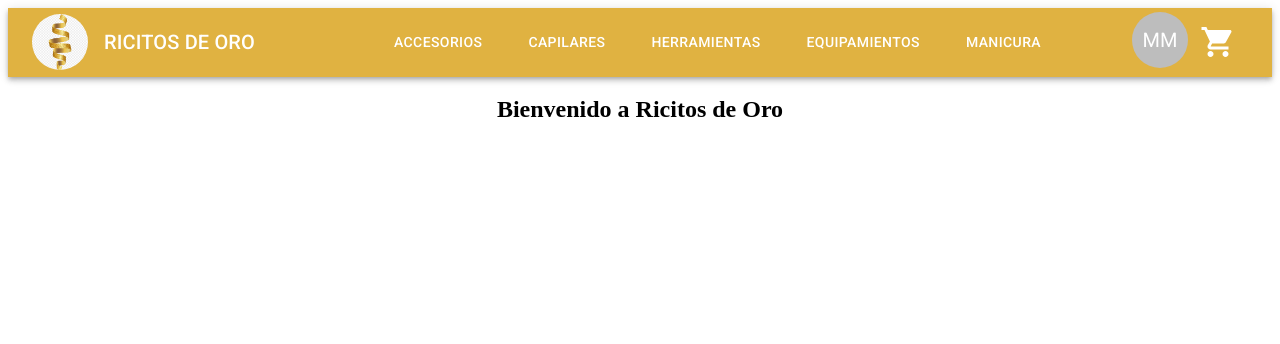
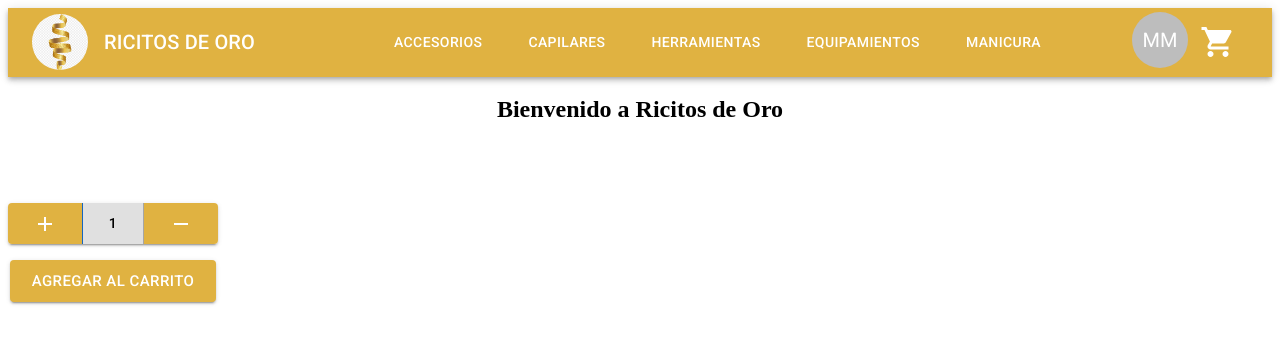
Before and after one commit to belumillan/ricitos-de-oro, a React (Create React App) app: page / in a window 1280 px wide. Shown: the top 344 px of the page. Built offline with nearby package versions, Linux system fonts and the light colour scheme.

Commit message:
Se agrega un componente itemCount
Se agrega un componente que se utiliza para contar items y agregarlos al carrito

```diff
--- a/package.json
+++ b/package.json
@@ -13,6 +13,7 @@
     "react": "^17.0.2",
     "react-dom": "^17.0.2",
     "react-scripts": "4.0.3",
+    "react-toastify": "^8.1.0",
     "web-vitals": "^1.1.2"
   },
   "scripts": {
--- a/src/App.js
+++ b/src/App.js
@@ -1,7 +1,12 @@
 import NavBar from "./components/NavBar"
 import ItemListContainer from "./components/ItemListContainer"
 
+
 const App = () => {
+
+//Prueba de useState Hook, ver de usar react tostify para mostrar mensajes de alertas, ver useEffect
+//Cuando el estado cambia, si los props que se reciben o si el componente padre se esta volviendo a ejecutar cambian se vuelve a renderizar el componente , se puede usar el useEffect en ese caso, el return dentro del useEffect se ejecuta antes de que deje de existir el componente
+//Ver efecto useRef
 
     //Mas adelante se implementara logica para saber si el usuario esta logueado o no, y si esta logueado traeria info del user
 
@@ -19,6 +24,7 @@ const App = () => {
     <>
         <NavBar id="ricitosDeOroBar" userName="Masha Masha" links={links} loggedIn={loggedIn}></NavBar>
         <ItemListContainer id='itemListContainer' greeting="Bienvenido a Ricitos de Oro"></ItemListContainer>
+
     </>
     )
 
--- /dev/null
+++ b/src/components/ItemCount.js
@@ -0,0 +1,112 @@
+
+import AddIcon from '@mui/icons-material/Add';
+import RemoveIcon from '@mui/icons-material/Remove';
+import { useState } from "react";
+import Button from '@mui/material/Button';
+import ButtonGroup from '@mui/material/ButtonGroup';
+import Typography from '@mui/material/Typography';
+import Box from '@mui/material/Box';
+import { ToastContainer, toast } from 'react-toastify';
+import 'react-toastify/dist/ReactToastify.css';
+
+const ItemCount = ({stock, initial, onAddCallback}) => {
+
+    const [total, setTotal] = useState(initial);
+
+    const handleIncrement = () => {
+
+        if(total + 1 <= stock)
+            setTotal(total + 1)
+        else
+            toast.error(`Solo quedan disponibles: ${stock} items del producto`,
+            { autoClose: 7000,
+             position: toast.POSITION.BOTTOM_RIGHT,
+             hideProgressBar: true })
+    };
+
+    const handleDecrement = () => {
+
+        if(total - 1 > 0)
+            setTotal(total - 1)
+    };
+
+    const addItemToCart = () => {
+
+        if(total <= stock)
+        {
+            onAddCallback(total)
+        }
+
+    }
+
+    return (
+
+        <Box
+            sx={{
+                marginTop: 8,
+                display: 'flex',
+                flexDirection: 'column',
+                alignItems: 'center',
+                justifyContent: 'center',
+                gap: 2,
+                width: 210
+          }}
+        >
+            <ToastContainer />
+            <ButtonGroup variant="contained" size="large" fullWidth>
+
+                <Button
+                    size="small"
+                    onClick={handleIncrement}
+                    sx={{
+                        bgcolor:'#e0b241',
+                        color: 'white',
+                        '&:hover': {
+                            background: "#ebd8ab",
+                        }
+                    }}
+
+                >
+                    <AddIcon/>
+                </Button>
+
+                <Button disabled sx={{width:100}}>
+                    <Typography color='black' variant='button'>
+                        {total}
+                    </Typography>
+                </Button>
+
+                <Button
+                    size="small"
+                    onClick={handleDecrement}
+                    sx={{bgcolor:'#e0b241',
+                    color: 'white',
+                    '&:hover': {
+                        background: "#ebd8ab",
+                    }
+                }}
+                >
+                    <RemoveIcon/>
+                </Button>
+            </ButtonGroup>
+
+            <Button
+                variant="contained"
+                onClick={addItemToCart}
+                size="large"
+                sx={{
+                bgcolor:'#e0b241',
+                color: 'white',
+                '&:hover': {
+                    background: "#ebd8ab",
+                }}
+            }>
+                Agregar al Carrito
+            </Button>
+        </Box>
+
+    )
+
+}
+
+export default ItemCount
--- a/src/components/ItemListContainer.js
+++ b/src/components/ItemListContainer.js
@@ -1,9 +1,34 @@
+import ItemCount from "./ItemCount"
+import { ToastContainer, toast } from 'react-toastify';
+import 'react-toastify/dist/ReactToastify.css';
 
 const ItemListContainer = ({greeting}) => {
+
+    //TODO: El container busca los items y se los pasa al itemList. El item list hace un map y muestra cada item
+    const productStock = 15;
+    const itemInitialValue = 1;
+
+    const onAdd = (total) => {
+        debugger
+        //Funcion que luego va a agregar la cantidad de items solicitados al carrito
+        toast.info(`Se han agregado: ${total} items al carrito`,
+            { autoClose: 10000,
+             position: toast.POSITION.BOTTOM_RIGHT,
+             hideProgressBar: true })
+    }
+
     return (
-        <h2 style={{textAlign:'center'}}>
-            {greeting}
-        </h2>
+        <>
+            <h2 style={{textAlign:'center'}}>
+                {greeting}
+            </h2>
+
+            <ItemCount stock={productStock} initial={itemInitialValue} onAddCallback={onAdd}>
+            </ItemCount>
+
+            <ToastContainer />
+
+        </>
     )
 }
 
```
Also changed, not shown: 1 other file (tests, documents, lock files or other folders).
